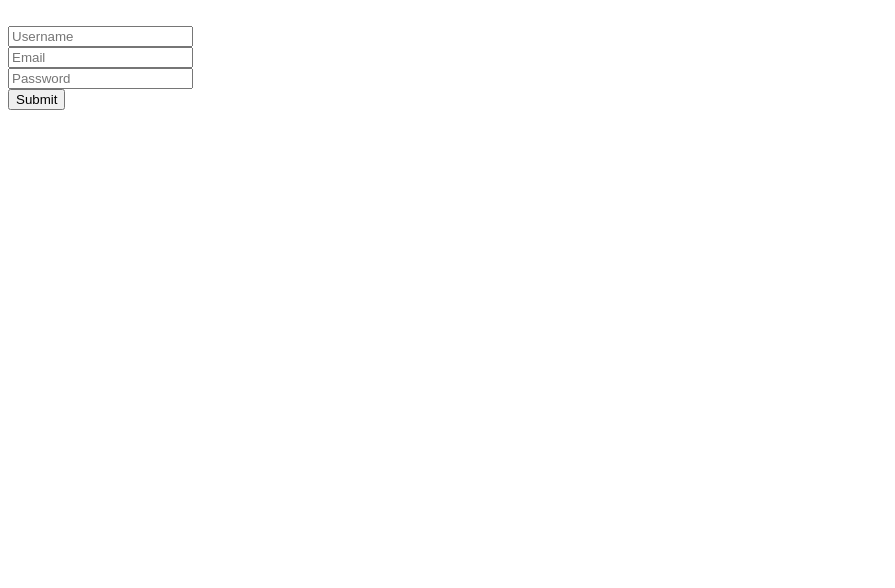
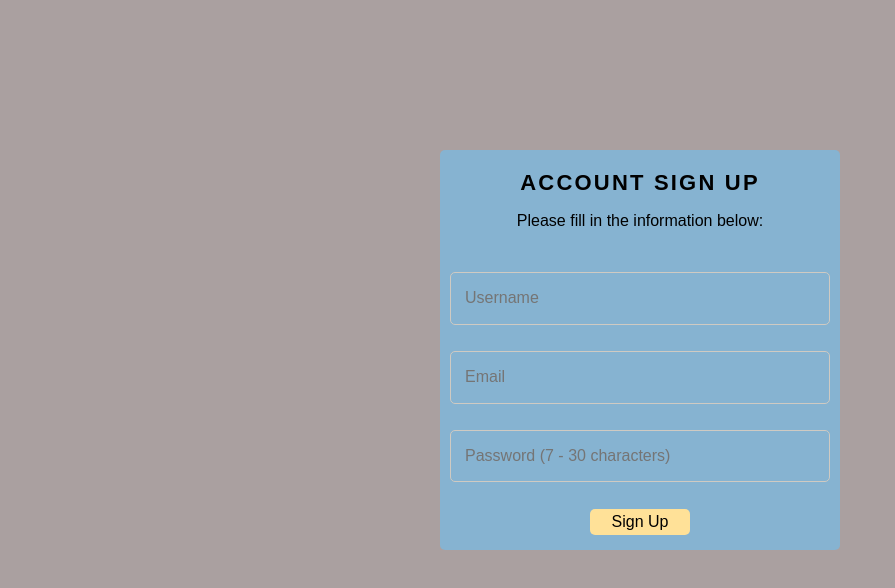
Before and after one commit to sushilt553/shopOn, a React app in the folder frontend/: page /#/signup in a window 1280 px wide. Shown: the whole page, without its empty margins (0-895 px from the left). Built offline with nearby package versions, Linux system fonts and the light colour scheme.

Commit message:
Complete signup css styling

```diff
--- a/frontend/public/index.html
+++ b/frontend/public/index.html
@@ -1,7 +1,6 @@
 <!DOCTYPE html>
 <html lang="en">
   <head>
-    <link rel="stylesheets" href="/stylesheets/signup_form.scss">
     <meta charset="utf-8" />
     <link rel="icon" href="%PUBLIC_URL%/favicon.ico" />
     <meta name="viewport" content="width=device-width, initial-scale=1" />
--- a/frontend/public/stylesheets/signup_form.scss
+++ /dev/null
@@ -1,3 +0,0 @@
-input{
-  border: 1px solid red;
-}
--- /dev/null
+++ b/frontend/src/components/session/signup_form.css
@@ -0,0 +1,92 @@
+html, body, header, nav, h1, a,
+ul, li, strong, main, button, i,
+section, img, div, h2, p, form,
+fieldset, label, input, textarea,
+span, article, footer, time, small {
+  margin: 0;
+  padding: 0;
+  border: 0;
+  outline: 0;
+  font: inherit;
+  color: inherit;
+  text-align: inherit;
+  text-decoration: inherit;
+  vertical-align: inherit;
+  box-sizing: inherit;
+  background: transparent;
+}
+
+.signup-form-container {
+  background-color: #AAA0A0;
+  width: 100vw;
+  height: 100vh;
+  font-family: "Source Sans Pro",sans-serif;
+  display: flex;
+  justify-content: center;
+  background-size: auto;
+}
+
+.signup-form-body {
+  margin-top: 150px;
+  margin-bottom: 80px;
+  background-color: #86B3D1;
+  display: flex;
+  align-items: center;
+  flex-direction: column;
+  box-sizing: border-box;
+  width: 400px;
+  height: 400px;
+  border-radius: 5px;
+}
+
+.signup-form-body h1 {
+  display: block;
+  box-sizing: border-box;
+  font-family: Futura,sans-serif;
+  font-size: 22px;
+  font-weight: 700;
+  letter-spacing: 0.1em;
+  padding-top: 20px;
+}
+
+.signup-form-body p {
+  display: block;
+  margin-block-start: 1em;
+  margin-block-end: 1em;
+  margin-inline-start: 0px;
+  margin-inline-end: 0px;
+}
+
+.signup-form {
+  display: flex;
+  flex-direction: column;
+  width: 100%;
+  box-sizing: border-box;
+  line-height: 1.65;
+  font-size: 16px;
+  align-items: center;
+}
+
+.signup-info {
+  display: block;
+  padding: 12px 14px;
+  border-radius: 5px;
+  border: 1px solid #cfcac2;
+  width: 380px;
+  background: transparent;
+}
+
+.signup-form-submit {
+  /* background-color: #86B3D1; */
+  background-color: #ffe198;
+  border-radius: 5px;
+  width: 100px;
+  text-align: center;
+  cursor: pointer;
+}
+
+.signup-errors {
+  margin-top: 20px;
+  color: rebeccapurple;
+  /* font-weight: bold; */
+}
--- a/frontend/src/components/session/signup_form.js
+++ b/frontend/src/components/session/signup_form.js
@@ -1,5 +1,6 @@
 import React from 'react';
 import { withRouter } from 'react-router-dom';
+import './signup_form.css'
 
 class SignupForm extends React.Component {
   constructor(props) {
@@ -55,31 +56,37 @@ class SignupForm extends React.Component {
   render() {
     return (
       <div className="signup-form-container">
-        <form onSubmit={this.handleSubmit}>
+        <form className="signup-form-body" onSubmit={this.handleSubmit}>
+          <h1>ACCOUNT SIGN UP</h1>
+          <p>Please fill in the information below:</p>
           <div className="signup-form">
-            <br />
-            <input type="text"
-              value={this.state.username}
-              onChange={this.update('username')}
-              placeholder="Username"
-            />
-            <br />
-            <input type="text"
-              value={this.state.email}
-              onChange={this.update('email')}
-              placeholder="Email"
-            />
-            <br />
-            <input type="password"
-              value={this.state.password}
-              onChange={this.update('password')}
-              placeholder="Password"
-            />
-            <br />
-            <input type="submit" value="Submit" />
-            {this.renderErrors()}
+            <br/>
+              <input className="signup-info" type = "text"
+                value = { this.state.username }
+                onChange = { this.update('username') }
+                placeholder = "Username"
+                required />
+            <br/>
+              <input className="signup-info" type = "text"
+                value = { this.state.email }
+                onChange = { this.update('email') }
+                placeholder = "Email"
+                required />
+            <br/>
+              <input className="signup-info" type = "password"
+                value = { this.state.password }
+                onChange = { this.update('password') }
+                placeholder = "Password (7 - 30 characters)"
+                required />
+            <br/>
+              <input className="signup-form-submit"
+                type = "submit"
+                value = "Sign Up" />
+              <div className="signup-errors">
+                { this.renderErrors() }
+              </div>
           </div>
-        </form>
+        </form >
       </div>
     );
   }
```
